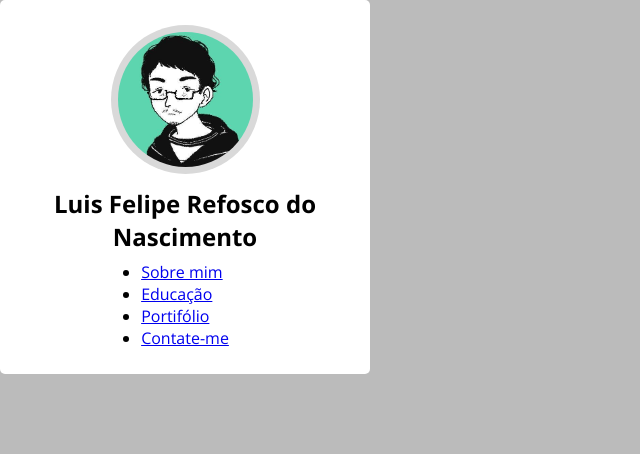
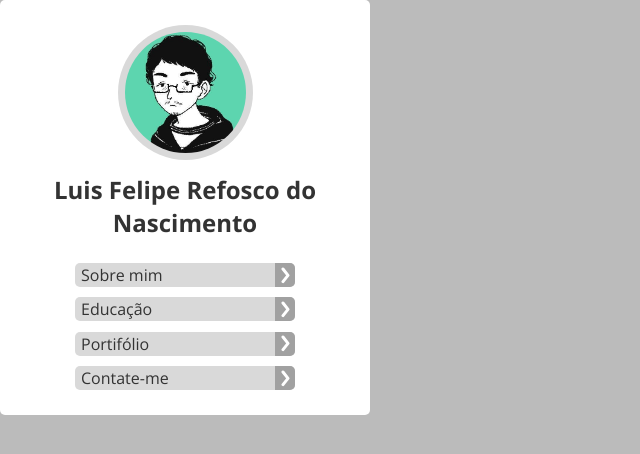
Before and after one commit to lipeRefosco/cvWeb, an Angular app: page / in a window 1280 px wide. Shown: the top 454 px of the page, without its empty margins (0-640 px from the left). Built offline with nearby package versions, Linux system fonts and the light colour scheme.

Commit message:
feat: Menu Links

```diff
--- /dev/null
+++ b/src/_library.scss
@@ -0,0 +1,9 @@
+@font-face {
+    font-family: "Open Sans";
+    src: url("./assets/fonts/Open_Sans/OpenSans-VariableFont_wdth\,wght.ttf");
+}
+
+$font-stack: "Open Sans", "Arial" !default;
+$primary-color: #D9D9D9 !default;
+$secondary-color: #A1A1A1 !default;
+$tertiary-color: #333333 !default;
--- a/src/app/app.module.ts
+++ b/src/app/app.module.ts
@@ -5,12 +5,14 @@ import { AppRoutingModule } from './app-routing.module';
 import { AppComponent } from './app.component';
 import { AvatarComponent } from './avatar/avatar.component';
 import { MenuComponent } from './menu/menu.component';
+import { MenuLinksComponent } from './menu-links/menu-links.component';
 
 @NgModule({
   declarations: [
     AppComponent,
     AvatarComponent,
-    MenuComponent
+    MenuComponent,
+    MenuLinksComponent
   ],
   imports: [
     BrowserModule,
--- /dev/null
+++ b/src/app/menu-links/menu-links.component.html
@@ -0,0 +1,15 @@
+<ul class="menu__links">
+
+    <li *ngFor="let link of links">
+        <a class="menu__link" href="{{ link.uri }}">
+            <!-- Icon -->
+            <span class="menu__icon">
+                <svg width="9" height="17" viewBox="0 0 9 17" fill="none" xmlns="http://www.w3.org/2000/svg">
+                    <path d="M2 2L7 8.31579L2 14.6316" stroke="white" stroke-width="3" stroke-linecap="round" stroke-linejoin="round"/>
+                </svg>
+            </span>
+            <span class="menu__label">{{ link.label }}</span>
+        </a>
+    </li>
+
+</ul>
--- /dev/null
+++ b/src/app/menu-links/menu-links.component.scss
@@ -0,0 +1,60 @@
+@import '../../library';
+
+.menu__links {
+    margin-top: 1rem;
+    display: flex;
+    flex-direction: column;
+    gap: 0.65rem;
+
+    .menu__link {
+        width: 220px;
+        height: 24px;
+        padding: 2px 6px;
+        position: relative;
+        // Content
+        display: flex;
+        align-items: center;
+        // Style
+        border-radius: 5px;
+        background-color: $primary-color;
+        transition: background-color 200ms;
+
+        .menu__label {
+            position: absolute;
+            transition: transform 200ms, color 200ms;
+        }
+
+        .menu__icon {
+            width: 20px;
+            height: 100%;
+            position: absolute;
+            right: 0px;
+            border-radius: 0 5px 5px 0px;
+            // Content
+            display: flex;
+            align-items: center;
+            // Style
+            transition: width 200ms, border-radius 100ms;
+            opacity: 1;
+            background-color: $secondary-color;
+
+            svg { margin-left: 6px; }
+        }
+
+        &:active, &-onpage {
+            background-color: transparent;
+
+            .menu__label {
+                color: white;
+                font-weight: 500;
+                transform: translateX(20px);
+            }
+
+            .menu__icon {
+                width: 100%;
+                border-radius: 5px;
+                opacity: 1;
+            }
+        }
+    }
+}
--- /dev/null
+++ b/src/app/menu-links/menu-links.component.ts
@@ -0,0 +1,27 @@
+import { Component, OnInit } from '@angular/core';
+
+@Component({
+  selector: 'app-menu-links',
+  templateUrl: './menu-links.component.html',
+  styleUrls: ['./menu-links.component.scss']
+})
+export class MenuLinksComponent {
+  links = [
+    {
+      uri: "#home",
+      label: "Sobre mim"
+    },
+    {
+      uri: "#educacao",
+      label: "Educação"
+    },
+    {
+      uri: "#portifolio",
+      label: "Portifólio"
+    },
+    {
+      uri: "#contato",
+      label: "Contate-me"
+    },
+  ]
+}
--- a/src/app/menu/menu.component.html
+++ b/src/app/menu/menu.component.html
@@ -1,10 +1,5 @@
 <div class="menu">
     <app-avatar></app-avatar>
     <h2 class="menu__nome">{{ nome }}</h2>
-    <ul class="menu__links">
-        <li><a href="{{ links[0].uri }}"> {{links[0].label}} </a></li>
-        <li><a href="#educacao">Educação</a></li>
-        <li><a href="#portifolio">Portifólio</a></li>
-        <li><a href="#contato">Contate-me</a></li>
-    </ul>
+    <app-menu-links></app-menu-links>
 </div>
--- a/src/app/menu/menu.component.ts
+++ b/src/app/menu/menu.component.ts
@@ -9,23 +9,5 @@ import { Component, ViewChild } from '@angular/core';
 export class MenuComponent {
 
   nome = "Luis Felipe Refosco do Nascimento";
-  links = [
-    {
-      uri: "#home",
-      label: "Sobre mim"
-    },
-    {
-      uri: "#educacao",
-      label: "Educação"
-    },
-    {
-      uri: "#portifolio",
-      label: "Portifólio"
-    },
-    {
-      uri: "#contato",
-      label: "Contate-me"
-    },
-  ]
 
 }
--- a/src/styles.scss
+++ b/src/styles.scss
@@ -1,22 +1,31 @@
+@import 'library';
+
 :host {
   font-size: 14px;
-  color: #333;
-  box-sizing: border-box;
   -webkit-font-smoothing: antialiased;
   -moz-osx-font-smoothing: grayscale;
 }
 
-@font-face {
-  font-family: "Open Sans";
-  src: url("./assets/fonts/Open_Sans/OpenSans-VariableFont_wdth\,wght.ttf");
-  }
+* {
+  box-sizing: border-box;
+}
 
 body {
-  font-family: "Open Sans";
+  font-family: $font-stack;
+  color: $tertiary-color;
   font-weight: 400;
   padding: 0;
   margin: 0;
   background-color: #bbbbbb;
+}
+
+a, a:visited {
+  color: $tertiary-color;
+  text-decoration: none;
+}
+
+a:hover {
+  font-weight: 500;
 }
 
 h1, h2, h3,
@@ -24,9 +33,10 @@ h4, h5, h6 {
   margin: 8px 0;
 }
 
-ul{
+ul, li{
   margin: 0;
   padding: 0;
+  list-style: none;
 }
 
 p {
```
